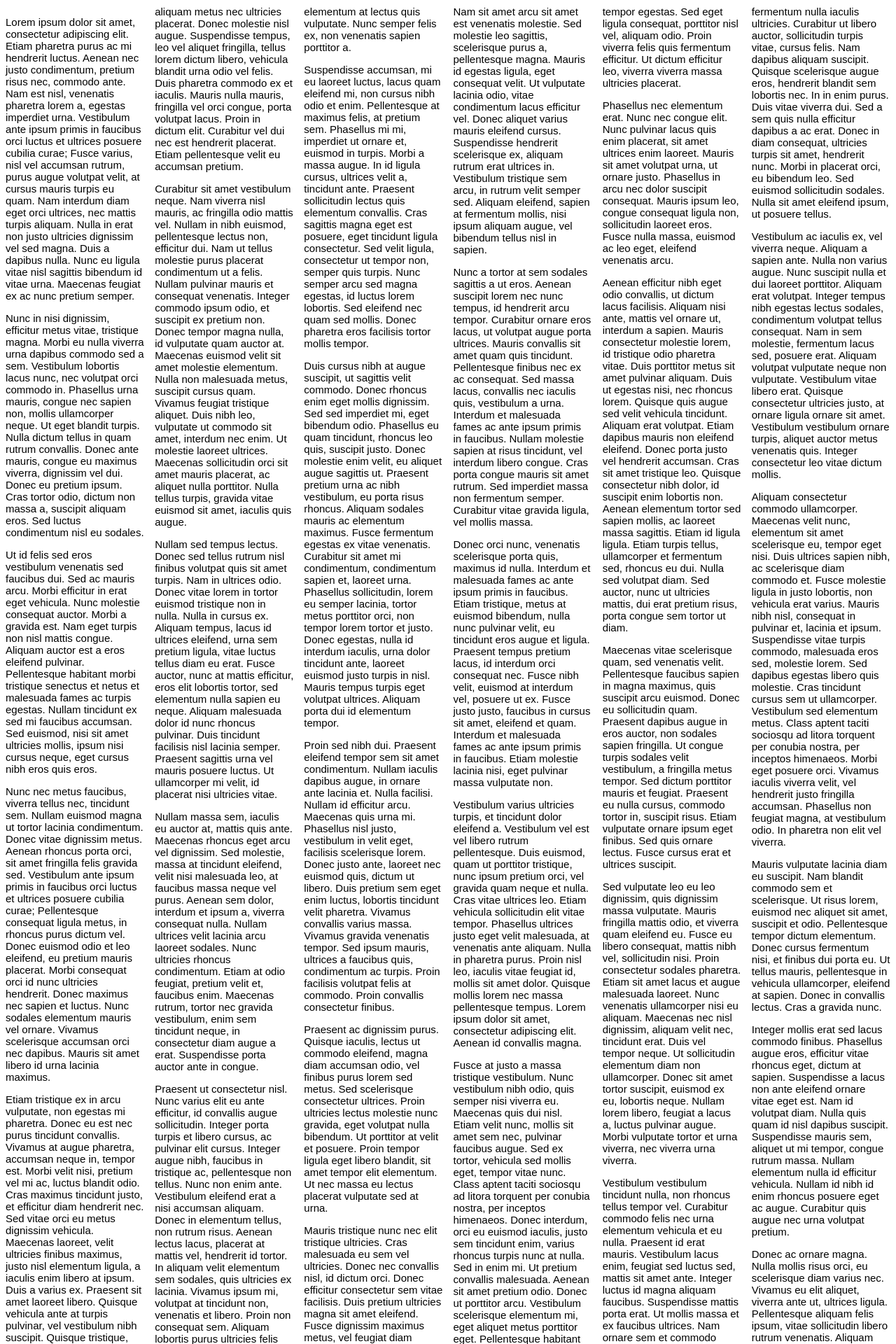
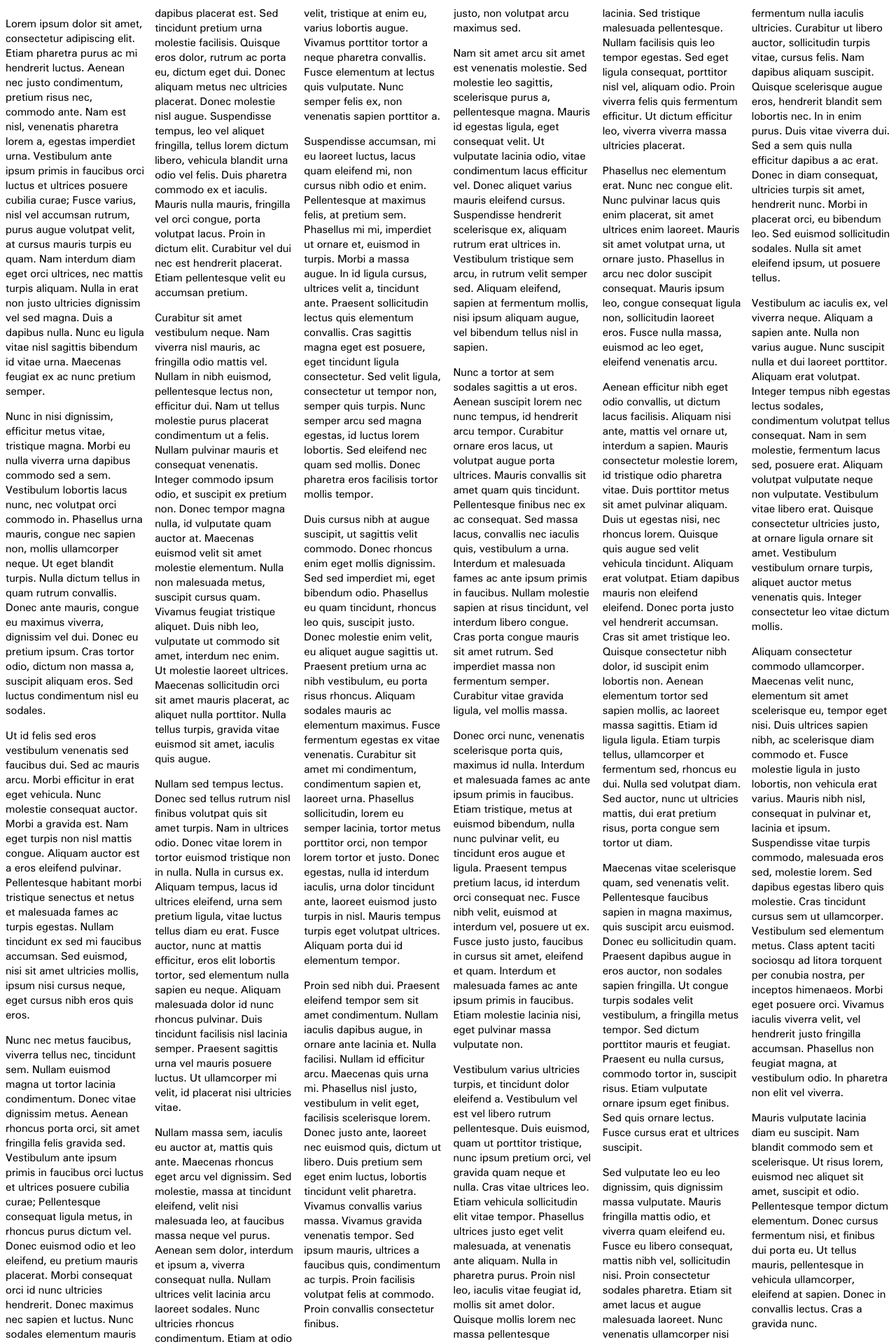
Before and after one commit to dmkgll/dmkgll, a Jekyll site: the page built from c.md, in a window 1280 px wide. Shown: the top 1920 px of the page at 70% size. Built offline with Jekyll 4.4.1, drawn with Linux system fonts in a browser that asks for light colours.

Commit message:
Update column.html

```diff
--- a/_layouts/column.html
+++ b/_layouts/column.html
@@ -2,7 +2,16 @@
 layout: index
 ---
 
-<style>body{font-family:sans-serif;font-size:15px;}ul{margin-top:0;}/p{}.jumbotron { text-align: center; padding: 2rem 1rem; padding-bottom: 0; margin-bottom: 2rem; border-radius: 0; background-color: #fff; position: relative; border-bottom: 1px solid #e0e1e3; }
+<style>@font-face{
+  font-family:'fu-reg';
+  src:url("../assets/FreeUniversal-Regular.ttf");
+}
+
+@font-face{
+  font-family:'fu-bold';
+  src:url("../assets/FreeUniversal-Bold.ttf");
+}
+body{  font-family:'fu-reg', sans-serif;font-size:15px;}ul{margin-top:0;}/p{}.jumbotron { text-align: center; padding: 2rem 1rem; padding-bottom: 0; margin-bottom: 2rem; border-radius: 0; background-color: #fff; position: relative; border-bottom: 1px solid #e0e1e3; }
 
 .jumbotron:before { position: absolute; z-index: -1; width: 99%; bottom: 0; height: 10px; left: .5%; border-radius: 100px / 2px; box-shadow: 0 0 6px rgba(0, 0, 0, 0.1); content: ''; }
 
```
